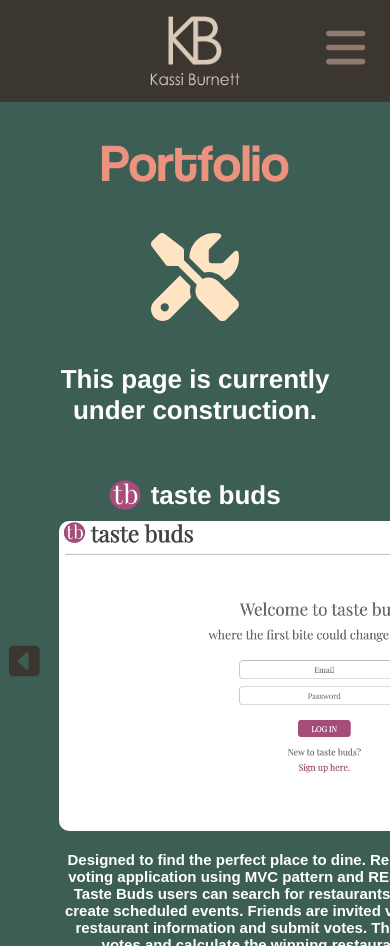
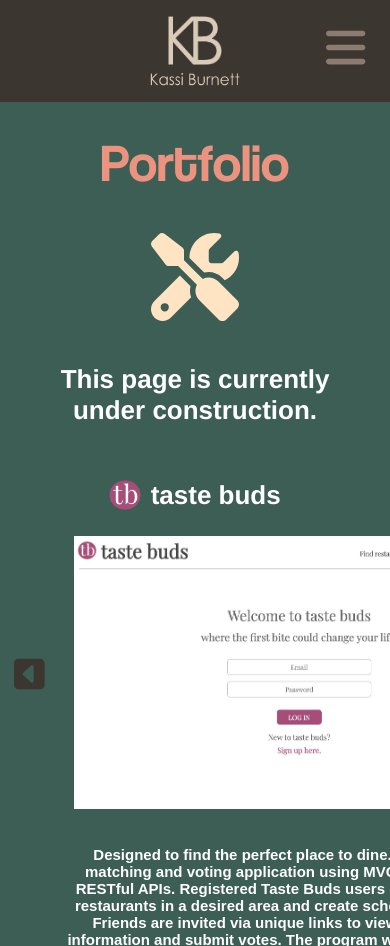
Before and after one commit to ErdbeerenindenBergen/ErdbeerenindenBergen.github.io, a React (Create React App) app in the folder my-app/: page /#/portfolio in a window 390 px wide. Built offline with nearby package versions, Linux system fonts and the light colour scheme.

Commit message:
adding photos and scrolling

```diff
--- a/my-app/src/components/About/aboutIndex.js
+++ b/my-app/src/components/About/aboutIndex.js
@@ -52,9 +52,11 @@ const About = () => {
   ];
 
   return (
+    <div className='scroll-yes'>
     <>
       <div className="container about-page">
         <div className="text-zone">
+
           <h1>
             <AnimatedLetters
               letterClass={letterClass}
@@ -70,13 +72,14 @@ const About = () => {
             </div>
           </div>
 
-          <p>
+          <p className='with-margin'>
             Unlike most stories about young programming professionals, mine doesn’t begin with a love of technology, but rather a lack of it. How did the daughter of a coal miner from a tiny, formerly industrial town in West Virginia become a bilingual cultural scholar and aspiring software developer who attends cybersecurity panels at NATO headquarters? The simple answer is: an unquenchable curiosity about everything, a love of languages and learning, and most importantly, persistence. I’ve been writing for as long as I can remember: songs as a performer, restaurant orders as a server, lesson plans as a teacher, poetry for Harvard, research for Oxford. But it's taken me a long time to find my calling: writing code.
           </p>
 
         </div>
-      </div>
-    </>
+        </div>
+        </>
+     </div>
   )
 }
 
--- a/my-app/src/components/About/aboutIndex.scss
+++ b/my-app/src/components/About/aboutIndex.scss
@@ -1,96 +1,52 @@
 .container-styles {
-    width: 500px;
-    height: 280px;
+    min-width: 250px;
+    border-radius: 10%;
+    width: 40%;
+    height: auto;
+    object-fit: cover;
     margin: 0 auto;
 
-        // min-width: 260px;
-        // width: 100%;
-        // max-width: 450px;
-        // border-radius: 10%;
-        // height: auto;
-        // animation: fadeIn 1s linear both;
-        // animation-delay: 1.4s;
-
+    img {
+        border-radius: 10%;
+      }
 }
 
-// .stage-cube-cont {
-//     width: 50%;
-//     height: 100%;
-//     top: 0;
-//     padding-top: 18%;
-//     margin-left: 0;
-//     position: absolute;
-//     right: 0;
-//     overflow: hidden;
-//   }
+.container-styles {
+    margin: 0 auto;
 
-//   .cubespinner {
-//     animation-name: spincube;
-//     animation-timing-function: ease-in-out;
-//     animation-iteration-count: infinite;
-//     animation-duration: 12s;
-//     transform-style: preserve-3d;
-//     transform-origin: 100px 100px 0;
-//     margin-left: calc(50% - 100px);
+    img {
+        min-width: 230px;
+        width: 500px;
+        height: 400px;
+        object-fit: cover;
+        // max-width: 450px;
+        background-size: cover;
+        // overflow: hidden;
+      }
+}
 
-//     div {
-//       position: absolute;
-//       width: 200px;
-//       height: 200px;
-//       border: 1px solid #ccc;
-//       background: rgba(255, 255, 255, 0.4);
-//       text-align: center;
-//       font-size: 100px;
-//       display: flex;
-//       justify-content: center;
-//       align-items: center;
-//       box-shadow: 0 0 20px 0px lightyellow;
-//     }
+// .scroll-yes{
+//     overflow-y:auto;
+//     height: 130%;
+// }
 
-//     .face1 {
-//       transform: translateZ(100px);
-//       color: #dd0031;
-//     }
-//     .face2 {
-//       transform: rotateY(90deg) translateZ(100px);
-//       color: #f06529;
-//     }
-//     .face3 {
-//       transform: rotateY(90deg) rotateX(90deg) translateZ(100px);
-//       color: #28a4d9;
-//     }
-//     .face4 {
-//       transform: rotateY(180deg) rotateZ(90deg) translateZ(100px);
-//       color: #5ed4f4;
-//     }
-//     .face5 {
-//       transform: rotateY(-90deg) rotateZ(90deg) translateZ(100px);
-//       color: #efd81d;
-//     }
-//     .face6 {
-//       transform: rotateX(-90deg) translateZ(100px);
-//       color: #ec4d28;
-//     }
-//   }
+@media screen and (max-width: 1200px) {
+    .container-styles {
+        margin: 0 auto;
 
-//   @keyframes spincube {
-//     from,
-//     to {
-//       transform: rotateX(0deg) rotateY(0deg) rotateZ(0deg);
-//     }
-//     16% {
-//       transform: rotateY(-90deg) rotateZ(90deg);
-//     }
-//     33% {
-//       transform: rotateY(-90deg) rotateX(90deg);
-//     }
-//     50% {
-//       transform: rotateY(-180deg) rotateZ(90deg);
-//     }
-//     66% {
-//       transform: rotateY(-270deg) rotateX(90deg);
-//     }
-//     83% {
-//       transform: rotateX(90deg);
-//     }
-//   }
+        img {
+            min-width: 230px;
+            width: 30vw;
+            height: 30vw;
+            object-fit: cover;
+            // max-width: 450px;
+            background-size: cover;
+            // overflow: hidden;
+          }
+    }
+
+    p {
+        margin: none;
+        padding: none;
+    }
+}
--- a/my-app/src/components/Contact/contactIndex.js
+++ b/my-app/src/components/Contact/contactIndex.js
@@ -38,7 +38,8 @@ const Contact = () => {
   }
 
   return (
-    <>
+    // <div className='scroll-yes'>
+      <>
       <div className='container contact-page'>
         <div className="text-zone">
           <h1 className="left-sided">
@@ -118,7 +119,8 @@ const Contact = () => {
           </MapContainer>
         </div>
       </div>
-    </>
+      </>
+    // </div>
   )
 }
 
--- a/my-app/src/components/Contact/contactIndex.scss
+++ b/my-app/src/components/Contact/contactIndex.scss
@@ -154,6 +154,7 @@ h3 {
     }
 }
 
+
 @media screen and (max-width: 1200px) {
 
 
--- a/my-app/src/components/ImageSlider/imageSliderIndex.js
+++ b/my-app/src/components/ImageSlider/imageSliderIndex.js
@@ -5,10 +5,6 @@ import { faSquareCaretLeft, faSquareCaretRight } from '@fortawesome/free-solid-s
 
 const ImageSlider = ({ slides }) => {
   const [currentIndex, setCurrentIndex] = useState(0);
-
-  const backgroundImage = {
-    backgroundImage: `url(${slides[currentIndex].url})`
-  };
 
   const goToPrevious = () => {
     const isFirstSlide = currentIndex === 0;
@@ -23,23 +19,25 @@ const ImageSlider = ({ slides }) => {
   }
 
   return (
+    <>
     <div className='slider'>
 
       <div className='arrow-space' onClick={goToPrevious}>
         <FontAwesomeIcon icon={faSquareCaretLeft} className='left-arrow' />
       </div>
 
-      <div style={backgroundImage} className="slide"></div>
-
-      <div className="spacing-for-subtext">
-        <h4>{slides[currentIndex].text}</h4>
-      </div>
+      <img src={slides[currentIndex].url} className="slide"></img>
 
       <div className='arrow-space' onClick={goToNext}>
         <FontAwesomeIcon icon={faSquareCaretRight} className='right-arrow' />
       </div>
 
     </div>
+
+<div className="spacing-for-subtext">
+<h4>{slides[currentIndex].text}</h4>
+</div>
+</>
   )
 };
 
--- a/my-app/src/components/ImageSlider/imageSliderIndex.scss
+++ b/my-app/src/components/ImageSlider/imageSliderIndex.scss
@@ -6,11 +6,13 @@
 .slide {
   width: 100%;
   height: 100%;
-  border-radius: 10px;
+  // border-radius: 10px;
   padding:15px;
   background-position: center;
-  background-size: cover;
+  // background-size:cover;
 }
+
+
 
 .left-arrow {
   position: absolute;
@@ -37,15 +39,13 @@ h4 {
   position: absolute;
   top: 50%;
   transform: translate(0, -50%);
-  right: -15%;
+  right: -10%;
   font-size: 35px;
   color: rgb(60, 54, 49);
   z-index: 1;
   cursor: pointer;
 }
 
-;
-
 .spacing-for-subtext {
   margin-bottom: 50px;
 }
--- a/my-app/src/components/Layout/layoutIndex.scss
+++ b/my-app/src/components/Layout/layoutIndex.scss
@@ -105,7 +105,7 @@
   @media screen and (max-width: 1200px) {
     .page {
       position: absolute;
-      overflow: auto;
+      // overflow: auto;
     }
 
     .container.home-page,
@@ -167,6 +167,6 @@
       position: initial;
       width: 100%;
       height: 0%;
-      overflow: auto;
+      // overflow: auto;
     }
   }
--- a/my-app/src/components/Portfolio/portfolioIndex.js
+++ b/my-app/src/components/Portfolio/portfolioIndex.js
@@ -82,7 +82,7 @@ const Portfolio = () => {
                     </div>
 
                     <div>
-                        <div className='container-styles'>
+                        <div className='container-styles-portfolio'>
                             <ImageSlider slides={slides} />
                         </div>
                     </div>
--- a/my-app/src/components/Portfolio/portfolioIndex.scss
+++ b/my-app/src/components/Portfolio/portfolioIndex.scss
@@ -1,6 +1,8 @@
-.container-styles {
-    width: 500px;
-    height: 280px;
+.container-styles-portfolio {
+    min-width: 450px;
+    border-radius: 10%;
+    width: 60%;
+    height: auto;
     margin: 0 auto;
 }
 
```
Also changed, not shown: my-app/src/App.scss (line endings or trailing spaces).
